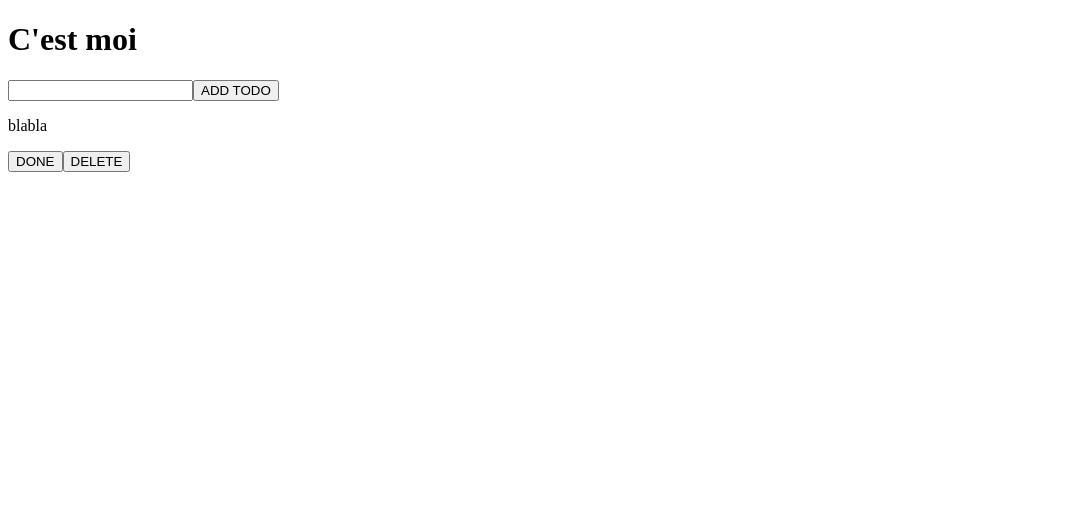
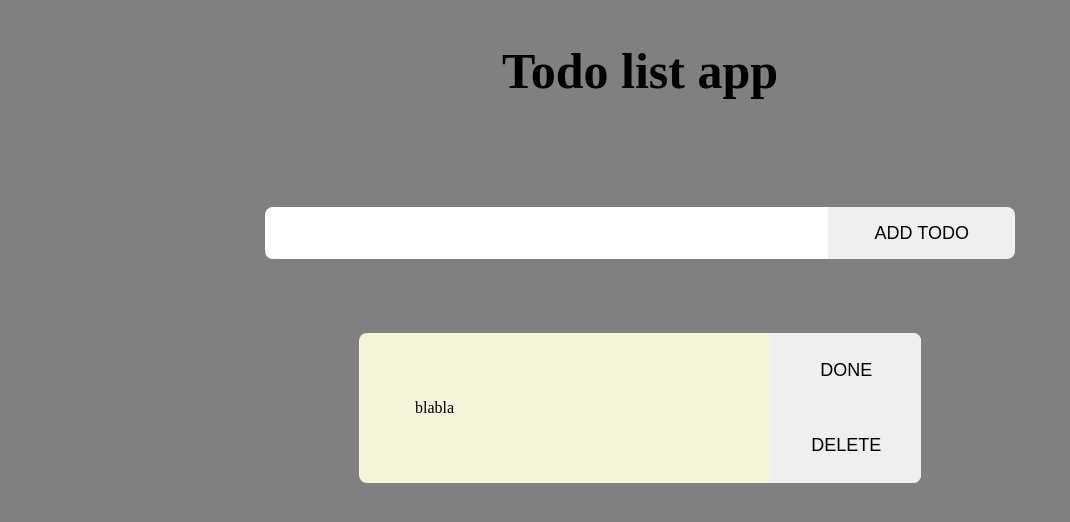
Before and after one commit to Le-Cliqueur/React-todo, a React (Vite) app: page / in a window 1280 px wide. Shown: the top 522 px of the page, without its empty margins (0-1070 px from the left). Built offline with nearby package versions, Linux system fonts and the light colour scheme.

Commit message:
css + text lenght max

```diff
--- a/src/App.jsx
+++ b/src/App.jsx
@@ -7,8 +7,10 @@ function App() {
 
   return (
     <>
+    <div className='all'>
       <Header todoList={todoList} setTodoList={setTodoList}></Header>
       <Todos todoList={todoList} setTodoList={setTodoList}></Todos>
+    </div>
     </>
   )
 }
--- a/src/Header.jsx
+++ b/src/Header.jsx
@@ -1,4 +1,5 @@
 import React, { useState } from 'react'
+import './style.css'
 
 function Header({todoList, setTodoList}) {
     const [newTodoStr, setNewTodoStr] = useState('')
@@ -10,16 +11,26 @@ function Header({todoList, setTodoList}) {
     }
 
     function btnClickAdd() {
+      if (newTodoStr.length > 0) {
         setId(id + 1)
-        setTodoList([...todoList, {id : id, title : newTodoStr, isCompleted : false}])
+        if (newTodoStr.length >= 30) {
+          setTodoList([...todoList, {id : id, title : newTodoStr.slice(0, 30)+ "...", isCompleted : false}])
+        } else {
+          setTodoList([...todoList, {id : id, title : newTodoStr, isCompleted : false}])
+        }
         setNewTodoStr('')
+      } else {
+        alert('TO-DO Empty!')
+      }
     }
 
   return (
-    <div>
-        <h1>C'est moi</h1>
-        <input type='text' value={newTodoStr} onChange={() => updateNewTodoStr()} className='inp'></input>
-        <button className='btn' onClick={() => btnClickAdd()}>ADD TODO</button>
+    <div className='head'>
+        <h1>Todo list app</h1>
+        <div className='input-bloc'>
+          <input type='text' value={newTodoStr} onChange={() => updateNewTodoStr()} className='inp'></input>
+          <button className='btn' onClick={() => btnClickAdd()}>ADD TODO</button>
+        </div>
     </div>
   )
 }
--- a/src/Todo.jsx
+++ b/src/Todo.jsx
@@ -11,14 +11,20 @@ function Todo({todoElement, todoList, setTodoList}) {
 
     function completedTodo(e) {
         setTodoElem({...todoElement, isCompleted : !(todoElem.isCompleted)})
-        e.target.parentElement.style.backgroundColor == 'green' ?  e.target.parentElement.style.backgroundColor = '' : e.target.parentElement.style.backgroundColor = 'green'
+        if (e.target.parentElement.parentElement.style.backgroundColor == '') {
+            e.target.parentElement.parentElement.style.backgroundColor = 'olive'
+        } else {
+            e.target.parentElement.parentElement.style.backgroundColor = ''
+        }
     }
 
     return (
-        <div>
-            <p>{todoElement.title}</p>
-            <button onClick={(e) => completedTodo(e)}>DONE</button>
-            <button onClick={() => deleteTodo()}>DELETE</button>
+        <div className="one-todo">
+            <p className="title">{todoElement.title}</p>
+            <div className="btns">
+                <button className="btn-done" onClick={(e) => completedTodo(e)}>DONE</button>
+                <button className="btn-delete" onClick={() => deleteTodo()}>DELETE</button>
+            </div>
         </div>
     )
 }
--- a/src/Todos.jsx
+++ b/src/Todos.jsx
@@ -6,7 +6,7 @@ function Todos({todoList, setTodoList}) {
   const reverseTodoList = todoList.slice(0).reverse();
 
   return (
-    <div>
+    <div className='todo-bloc'>
         {reverseTodoList.map((item) => (
             <Todo key={item.id} todoElement={item} todoList={todoList} setTodoList={setTodoList}></Todo>
         ))}
--- /dev/null
+++ b/src/style.css
@@ -0,0 +1,113 @@
+body {
+    background-color: grey;
+}
+
+.all {
+    max-width: fit-content;
+    margin-left: auto;
+    margin-right: auto;
+}
+
+h1 {
+    font-size: 50px;
+}
+
+.head {
+    display: flex;
+    flex-direction: column;
+    justify-content: center;
+    align-items: center;
+
+    width: 750px;
+}
+
+.input-bloc {
+    margin-top: 10%;
+
+    display: flex;
+    flex-direction: row;
+    justify-content: center;
+    align-items: center;
+
+    width: 100%;
+    height: 50px;
+    border-radius: 0.5rem;
+}
+
+.inp {
+    width: 75%;
+    height: 100%;
+
+    border-top-left-radius: 0.5rem;
+    border-bottom-left-radius: 0.5rem;
+
+    font-size : 20px;
+
+    border: none;
+}
+
+.btn {
+    width: 25%;
+    height: 105%;
+
+    border-top-right-radius: 0.5rem;
+    border-bottom-right-radius: 0.5rem;
+
+    border: none;
+
+    font-size: large;
+}
+
+.todo-bloc {
+    display: flex;
+    flex-direction: column;
+    justify-content: center;
+    align-items: center;
+}
+
+.title {
+    margin-left: 10%;
+    margin-right: 10%;
+}
+
+.one-todo {
+    margin-top: 10%;
+
+    display: flex;
+    flex-direction: row;
+    justify-content: space-between;
+    align-items: center;
+    gap: 14px;
+
+    width: 75%;
+    max-width: 75%;
+    height: 150px;
+
+    background-color: beige;
+
+    border-radius: 0.5rem;
+}
+
+.btns {
+    display: flex;
+    flex-direction: column;
+    justify-content: center;
+    align-items: center;
+}
+
+.btn-done, .btn-delete {
+    width: 150px;
+    height: 75px;
+
+    border: none;
+
+    font-size: large;
+}
+
+.btn-done {
+    border-top-right-radius: 0.5rem;
+}
+
+.btn-delete {
+    border-bottom-right-radius: 0.5rem;
+}
```
